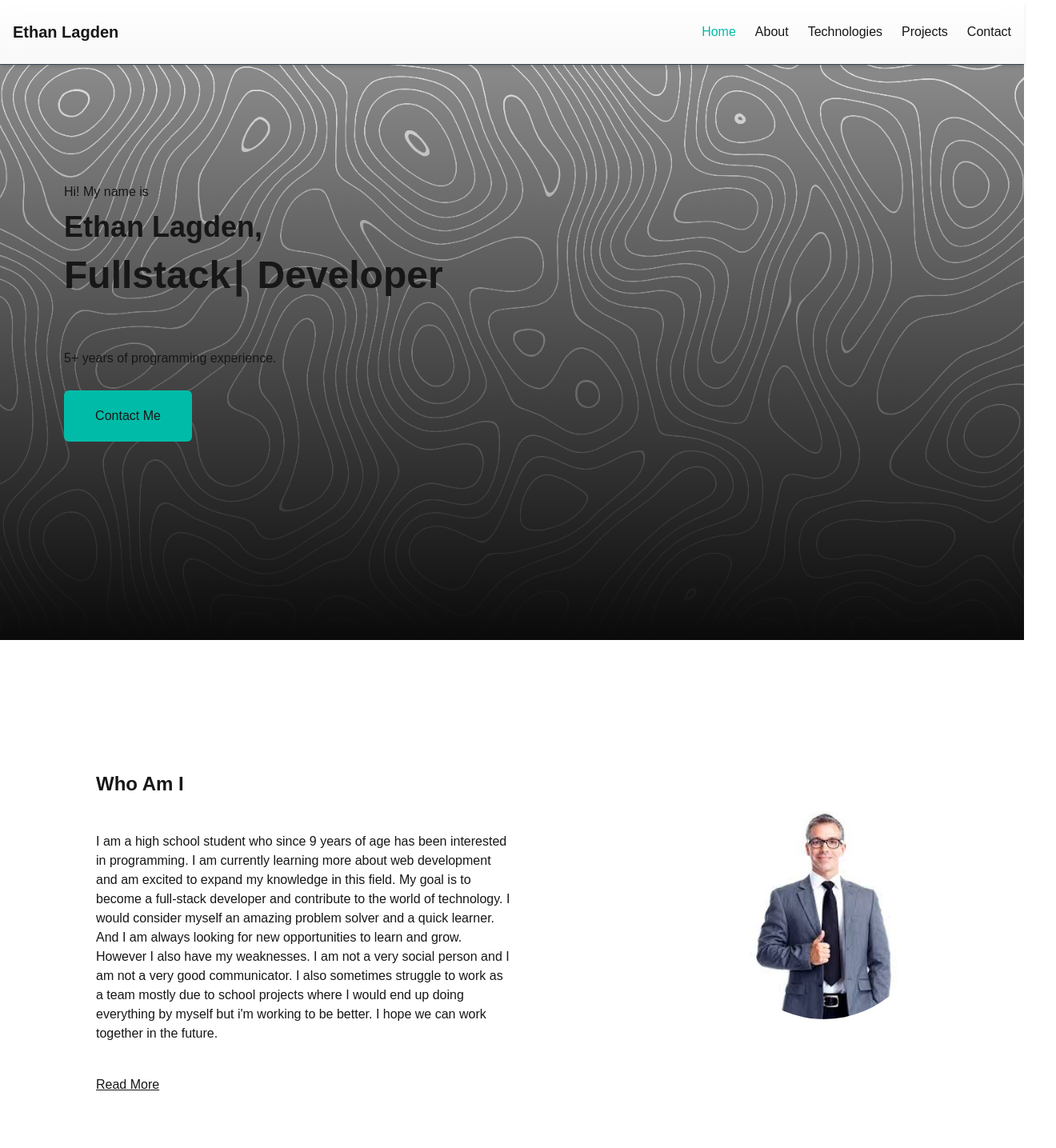
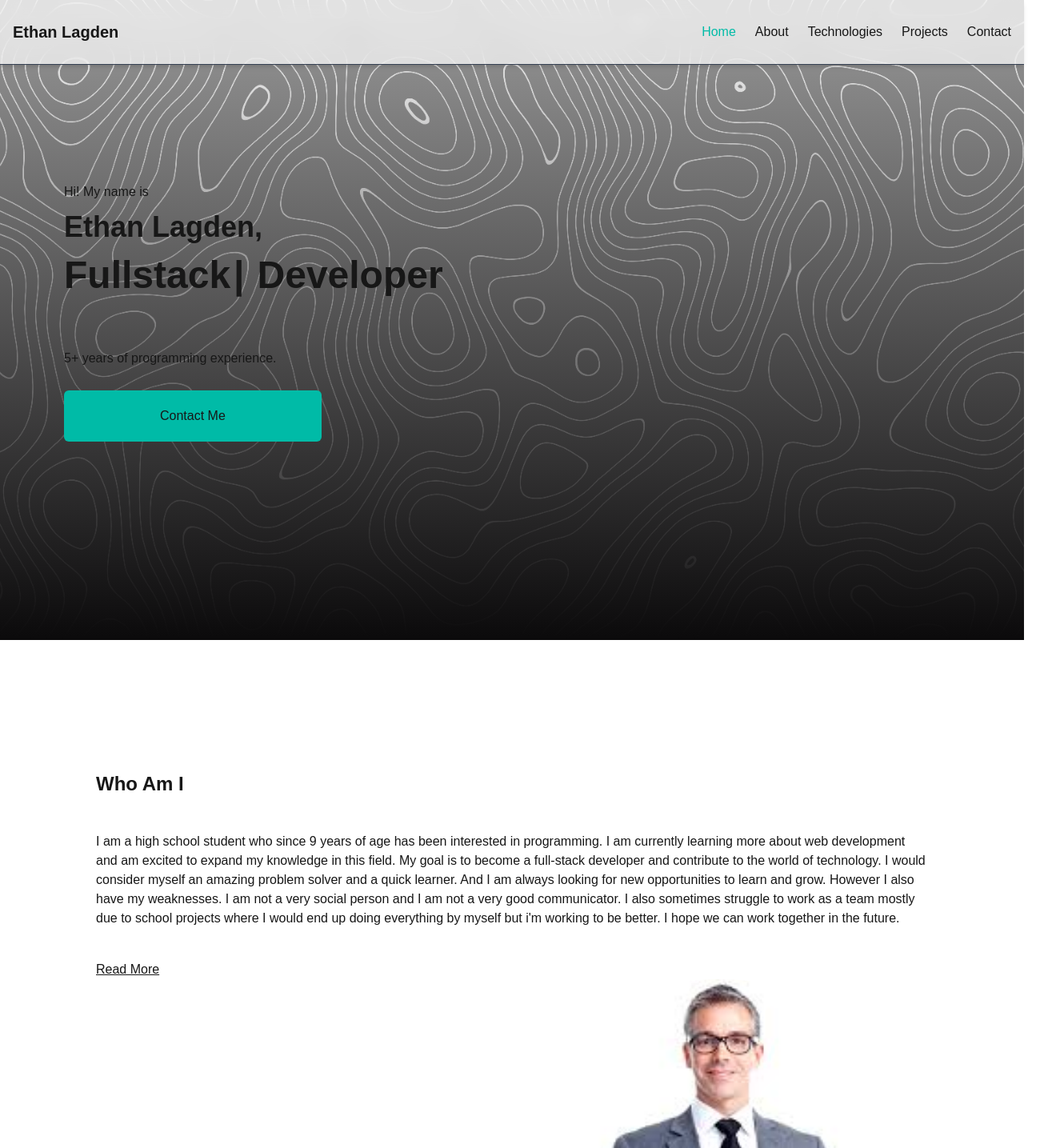
Before and after one commit to theHTMLSpot/portfolio_page, a Next.js app: page / in a window 1280 px wide. Shown: the top 1435 px of the page at 80% size, 1320 px wide, since content can reach past the window. Built offline with nearby package versions, Linux system fonts and the light colour scheme.

Commit message:
mobile responsiveness update

```diff
--- a/components/motion/fade_in_title.tsx
+++ b/components/motion/fade_in_title.tsx
@@ -19,7 +19,10 @@ export default function FadeInTitle({
       transition={{ duration: duration || 2 }}
       className={`flex h-full ${className}`}
     >
-      <Title level={1} className="h-full">
+      <Title
+        level={1}
+        className="h-full text-4xl font-bold text-current sm:text-2xl md:text-5xl"
+      >
         {text}
       </Title>
     </motion.div>
--- a/components/motion/typing_title.tsx
+++ b/components/motion/typing_title.tsx
@@ -84,11 +84,14 @@ export default function TypingTitle({
 
   return (
     <div
-      className={`flex h-full ${className}`}
+      className={`z-0 flex h-full ${className}`}
       onMouseEnter={onMouseEnter}
       onMouseLeave={onMouseExit}
     >
-      <Title level={1} className="h-full">
+      <Title
+        level={1}
+        className="h-full text-4xl font-bold text-current sm:text-2xl md:text-5xl"
+      >
         {displayedText}
         {cursor && <span className="ml-1 animate-pulse text-current">|</span>}
       </Title>
--- a/constants/about_section.tsx
+++ b/constants/about_section.tsx
@@ -4,8 +4,8 @@ import React from "react";
 
 export default function AboutSection() {
   return (
-     <Container className="m-10 grid grid-cols-1 xl:grid-cols-2 p-20 pb-40">
-      <Container className="flex h-full w-full flex-col items-start justify-center">
+    <Container className="xl:grid-cols-2px-4 m-10 grid grid-cols-1 p-0 py-16 pb-40 sm:px-10 md:p-20 lg:px-20">
+      <Container className="flex h-full w-full flex-col items-start justify-center sm:justify-start">
         <Title level={1} className="my-10 text-2xl font-black">
           Who Am I
         </Title>
@@ -29,13 +29,13 @@ export default function AboutSection() {
           Read More{" "}
         </Link>
       </Container>
-      <Container className="hidden xl:flex h-full w-full items-center justify-end">
+      <Container className="hidden h-full w-full items-center justify-end xl:flex">
         <Image
           src="/images/ethan.jpeg"
           alt="Ethan Lagden"
           width={500}
           height={500}
-          className="w-[50%] rounded-full hover:scale-105 transition-all duration-300 ease-in-out"
+          className="w-[50%] rounded-full transition-all duration-300 ease-in-out hover:scale-105"
           priority
           aria-hidden="true"
         />
--- a/constants/hero_section.tsx
+++ b/constants/hero_section.tsx
@@ -10,7 +10,6 @@ import FadeInTitle from "@/components/motion/fade_in_title";
 import { AnimatePresence, motion } from "framer-motion";
 
 const firstWords = ["Fullstack", "Problem", "Creative"];
-
 const secondWords = ["Developer", "Solver", "Thinker"];
 
 export default function HeroSection() {
@@ -21,32 +20,23 @@ export default function HeroSection() {
 
   const [firstWord, setFirstWord] = useState(0);
   const [secondWord, setSecondWord] = useState(0);
-
   const [dots, setDots] = useState(0);
 
   useEffect(() => {
     const cycleWords = setInterval(() => {
       setFirstWord((prev) => (prev + 1) % firstWords.length);
       setSecondWord((prev) => (prev + 1) % secondWords.length);
+    }, 7000);
 
-      console.log(
-        `Cycling words: ${firstWords[firstWord]} and ${secondWords[secondWord]}`,
-      );
-
-      // Schedule next cycle AFTER animations are done
-    }, 7000); // 7 seconds for each cycle
-
-    // Start initial cycle
-
-    return () => clearTimeout(cycleWords);
-  }, [firstWords, secondWords]);
+    return () => clearInterval(cycleWords);
+  }, []);
 
   useEffect(() => {
     setShowLoader(true);
 
     const loadingAnimation = setInterval(() => {
       setDots((prev) => (prev + 1) % 4);
-    }, 250); // Change every 250ms
+    }, 250);
 
     document.body.style.overflowY = "hidden";
 
@@ -61,7 +51,6 @@ export default function HeroSection() {
     }, 5000);
 
     return () => {
-      // Restore scrolling after loader
       clearTimeout(loaderTimer);
       clearTimeout(barsTimer);
       clearInterval(loadingAnimation);
@@ -72,7 +61,7 @@ export default function HeroSection() {
     <Image
       src="/images/background.png"
       alt="Decorative Background"
-      className="pointer-events-none absolute top-0 left-0 -z-10 h-full w-full object-cover pt-20 opacity-40"
+      className="pointer-events-none absolute top-0 left-0 h-full w-full object-cover opacity-40"
       width={1920}
       height={1080}
       priority
@@ -85,23 +74,23 @@ export default function HeroSection() {
 
   if (showLoader) {
     return (
-      <div className="flex min-h-screen flex-col items-center justify-center gap-4">
+      <div className="bg-background z-50 flex min-h-screen flex-col items-center justify-center gap-4">
         <Paragraph className="flex gap-0 text-center text-2xl font-semibold">
           {name.map((char, i) =>
-            name[i] === " " ? (
+            char === " " ? (
               <span key={i} className="w-2" />
             ) : (
               <motion.span
                 key={i}
                 className="text-foreground inline-block"
                 animate={{
-                  y: [0, -6, 6, 0], // smoother bounce motion
-                  opacity: [1, 0.8, 1], // subtle flicker
+                  y: [0, -6, 6, 0],
+                  opacity: [1, 0.8, 1],
                 }}
                 transition={{
                   duration: 2,
-                  delay: i * 0.1, // staggered timing per character
-                  ease: [0.42, 0, 0.58, 1], // easeInOutCubic
+                  delay: i * 0.1,
+                  ease: [0.42, 0, 0.58, 1],
                   repeat: Infinity,
                   repeatType: "loop",
                 }}
@@ -114,9 +103,7 @@ export default function HeroSection() {
 
         <div className="flex w-full items-center justify-center gap-3 text-xl">
           <Paragraph className="text-md w-fit text-center">Welcome</Paragraph>
-          <span className="text-md text left w-1/24 animate-pulse">
-            {".".repeat(dots)}
-          </span>
+          <span className="text-md animate-pulse">{".".repeat(dots)}</span>
         </div>
       </div>
     );
@@ -126,16 +113,21 @@ export default function HeroSection() {
     <>
       {showBars && <RevealBars />}
 
-      <Container className="relative flex min-h-screen items-center justify-between gap-10">
-        <BackgroundImage />
-        <div className="absolute top-0 left-0 -z-10 h-full w-full bg-gradient-to-t from-[#0b0a0b] to-transparent" />
-        <Container className="z-30 flex w-1/2 flex-col gap-2 p-20">
+      <Container className="relative z-0 flex min-h-screen items-center justify-between gap-10">
+        {/* Background */}
+        <div className="absolute top-0 left-0 -z-10 h-full w-full">
+          <BackgroundImage />
+          <div className="absolute top-0 left-0 h-full w-full bg-gradient-to-t from-[#0b0a0b] to-transparent" />
+        </div>
+
+        {/* Text Content */}
+        <Container className="relative z-20 flex w-1/2 flex-col gap-2 p-5 sm:w-full sm:p-20 md:w-1/2 md:p-20">
           <Paragraph>Hi! My name is</Paragraph>
           <Title level={2} className="text-foreground text-4xl font-bold">
             Ethan Lagden,
           </Title>
 
-          <div className="text-foreground flex max-w-full flex-row items-baseline gap-4 text-5xl font-black whitespace-nowrap">
+          <div className="text-foreground flex w-full max-w-full flex-row items-baseline gap-4 pr-10 text-5xl font-black whitespace-nowrap sm:text-2xl">
             <AnimatePresence mode="wait">
               <span className="w-fit">
                 <TypingTitle
@@ -148,11 +140,16 @@ export default function HeroSection() {
                   }
                   text={firstWords[firstWord]}
                 />
-                <Title level={1} className="text-5xl opacity-0">
+                {/* invisible fallback to prevent layout shift */}
+                <Title
+                  level={1}
+                  className="h-full text-4xl font-bold text-current opacity-0 sm:text-2xl md:text-5xl"
+                >
                   {firstWords[firstWord]}
                 </Title>
               </span>
             </AnimatePresence>
+
             <AnimatePresence mode="wait">
               <FadeInTitle
                 key={secondWords[secondWord]}
@@ -166,7 +163,7 @@ export default function HeroSection() {
           <Paragraph>5+ years of programming experience.</Paragraph>
           <button
             onClick={() => router.push("/contact")}
-            className="text-foreground easeInOut text-md relative my-5 h-auto w-1/3 rounded-md bg-teal-500 py-5 transition-all duration-300 hover:-translate-y-2 hover:bg-teal-600"
+            className="text-foreground easeInOut text-md relative my-5 h-auto w-fit rounded-md bg-teal-500 px-30 py-5 whitespace-nowrap transition-all duration-300 hover:-translate-y-2 hover:bg-teal-600"
           >
             Contact Me
           </button>
--- a/constants/navbar_section.tsx
+++ b/constants/navbar_section.tsx
@@ -58,7 +58,7 @@ export default function NavbarSection() {
   };
 
   return (
-    <nav className="fixed top-0 right-0 left-0 z-50 border-b border-gray-700 shadow-md">
+    <nav className="fixed top-0 right-0 left-0 z-5 w-screen border-b border-gray-700 shadow-md">
       <div className="bg-background/70 backdrop-blur-md transition-all duration-300 ease-in-out">
         <Container className="flex h-20 items-center justify-between px-4 py-3">
           <Link
@@ -85,7 +85,7 @@ export default function NavbarSection() {
               </button>
 
               <div
-                className={`absolute top-full right-0 left-0 z-40 flex max-h-96 flex-col items-center gap-4 overflow-hidden border-t border-gray-700 px-4 py-4 transition-all delay-300 duration-700 ease-in-out ${menuOpen ? "pointer-events-auto" : "pointer-events-none max-h-0 opacity-0"} `}
+                className={`absolute top-full right-0 left-0 z-auto flex max-h-96 flex-col items-center gap-4 overflow-hidden border-t border-gray-700 bg-black px-4 py-4 transition-all delay-300 duration-700 ease-in-out ${menuOpen ? "pointer-events-auto opacity-100" : "pointer-events-none max-h-0 opacity-0"} `}
               >
                 {Object.entries(links).map(([name, href]) => (
                   <Link
--- a/constants/technologies_section.tsx
+++ b/constants/technologies_section.tsx
@@ -130,7 +130,7 @@ export default function TechnologiesSection({
   );
 
   return (
-    <Container className="m-10 flex h-full w-screen flex-col gap-16 p-20">
+    <Container className="xl:grid-cols-2px-4 m-10 grid grid-cols-1 p-0 py-16 pb-40 sm:px-10 md:p-20 lg:px-20">
       <SlideInFromCenter text="Technologies" initials="TH" />
 
       {[
--- a/pages/about_page.tsx
+++ b/pages/about_page.tsx
@@ -6,13 +6,12 @@ import Image from "next/image";
 
 export default function AboutPage() {
   return (
-    <Container className="m-10 grid grid-cols-1 xl:grid-cols-2 p-20 pb-40">
+    <Container className="xl:grid-cols-2px-4 m-10 grid grid-cols-1 p-0 py-16 pb-40 sm:px-10 md:p-20 lg:px-20">
       <Container className="flex h-full w-full flex-col items-start justify-center">
         <TypingTitle
           text="About Me"
           className="text-foreground mb-10 text-4xl font-black"
         />
-
 
         <Paragraph className="text-foreground mb-10">
           Hi! I{"'"}ve been interested in programming since I was 9. I started
@@ -46,18 +45,17 @@ export default function AboutPage() {
           growing — and I hope you enjoyed reading my story!
         </Paragraph>
       </Container>
-      <Container className="hidden xl:flex h-full items-center justify-end">
+      <Container className="hidden h-full items-center justify-end xl:flex">
         <Image
           src="/images/ethan.jpeg"
           alt="Ethan Lagden"
           width={500}
           height={500}
-          className="w-[50%] rounded-full hover:scale-105 transition-all duration-300 ease-in-out"
+          className="w-[50%] rounded-full transition-all duration-300 ease-in-out hover:scale-105"
           priority
           aria-hidden="true"
         />
       </Container>
-
     </Container>
   );
 }
```
Also changed, not shown: constants/footer_section.tsx (+18 -10 lines), constants/projects_section.tsx (+15 -26 lines).
